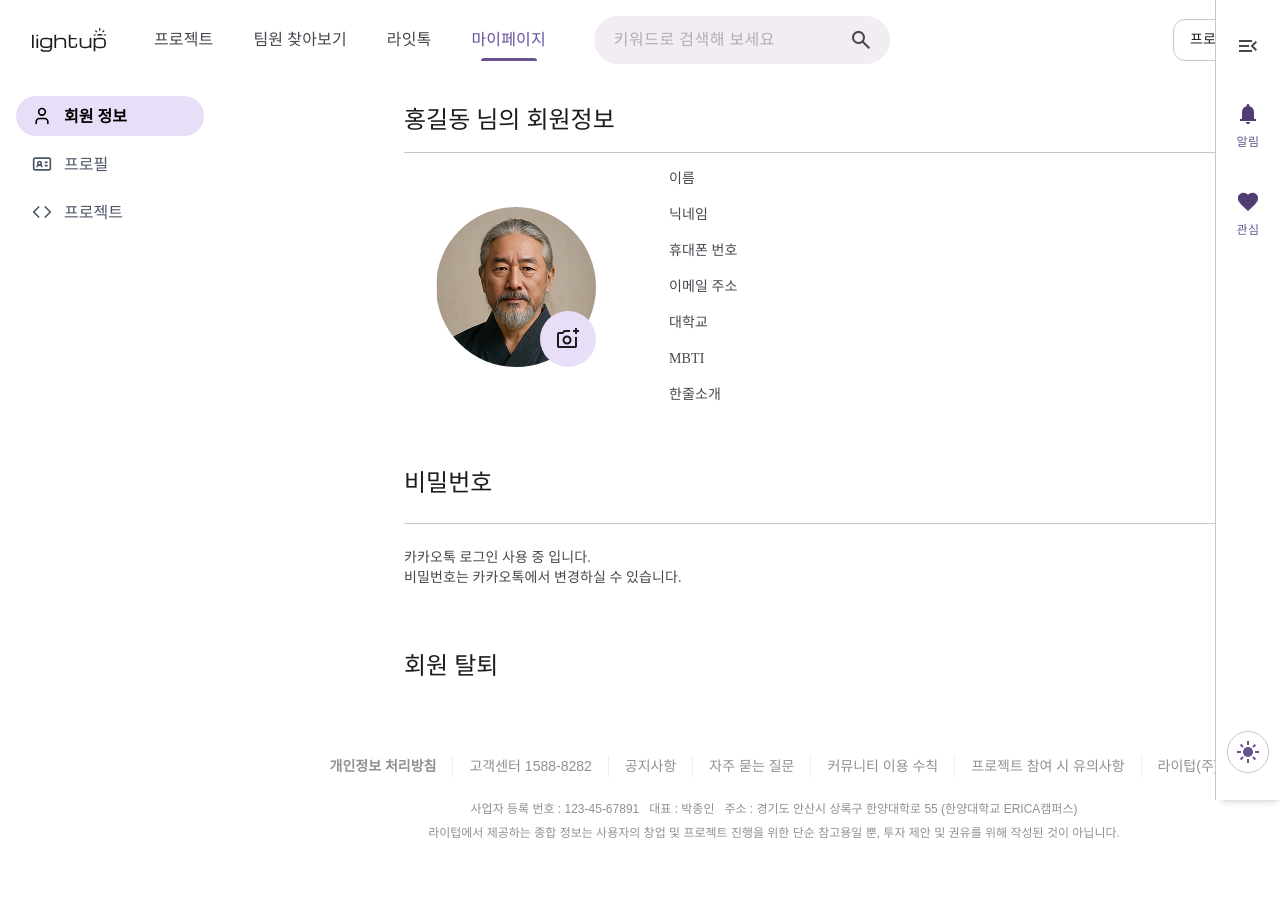
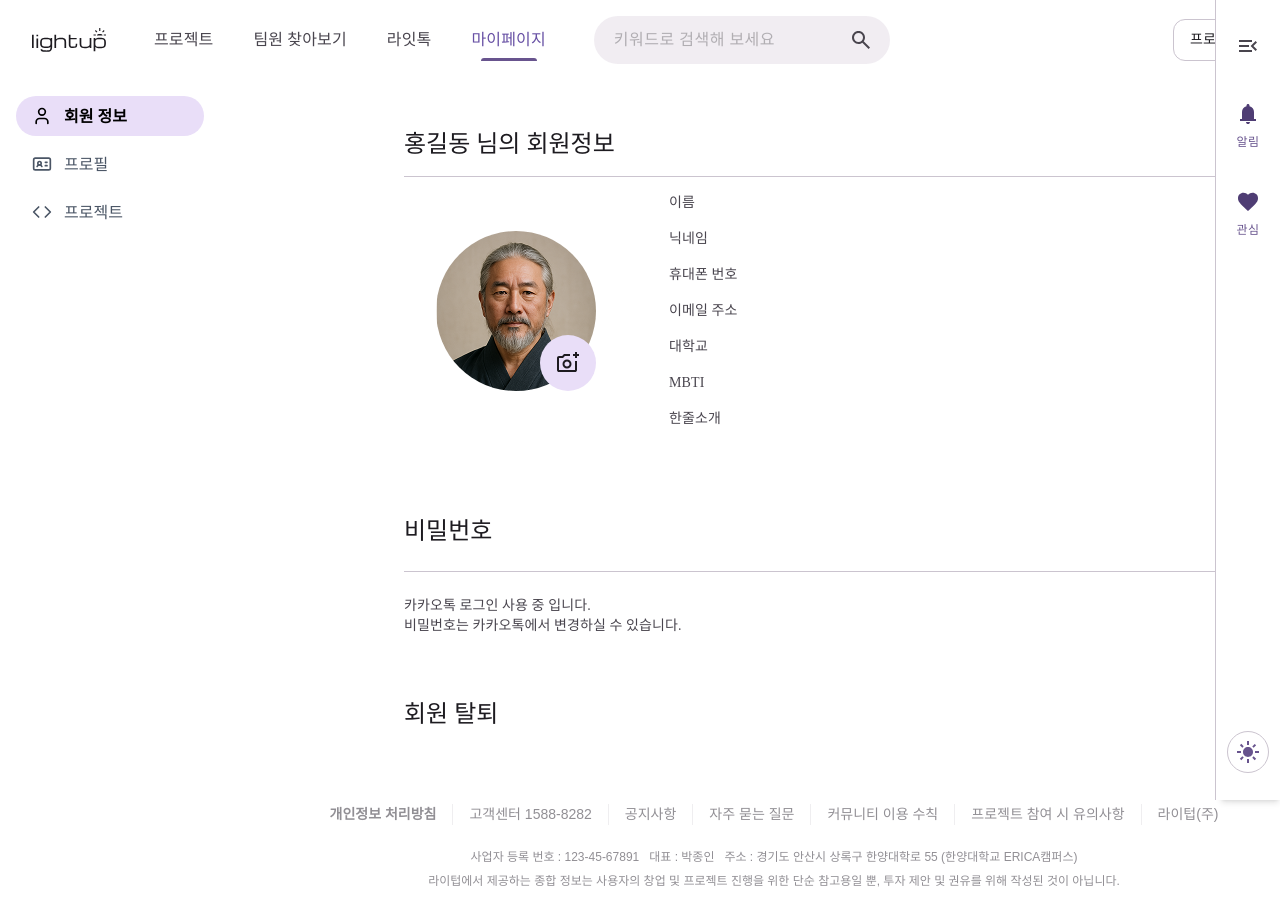
Before and after one commit to 1ronPark/Front-end, a React (Vite) app: page /myprofile in a window 1280 px wide. Shown: the top 919 px of the page. Before the commit the page ends 871 px from the top, so only its background shows below. Built offline with nearby package versions, Linux system fonts and the light colour scheme; a web font is replaced by a local one.

Commit message:
fx: 깃 병합

```diff
--- a/src/components/mypage/myInfo/MyInfo.tsx
+++ b/src/components/mypage/myInfo/MyInfo.tsx
@@ -5,7 +5,7 @@ import { useState } from "react";
 import MyInfoEditModal from "../modal/MyInfoEditModal";
 import addPhotoIcon from "../../../assets/icons/mypage/ic_camera.svg";
 import AddPhotoModal from "../modal/AddPhotoModal";
-import type { MyInfoProps } from '../../../types/MyInfoProps';
+import type { MyInfoProps } from "../../../types/MyInfoProps";
 
 const MyInfo = (myProps: MyInfoProps) => {
   const [editModalOpen, setEditModalOpen] = useState<boolean>(false);
@@ -14,7 +14,7 @@ const MyInfo = (myProps: MyInfoProps) => {
   return (
     <div className="w-[1280px] flex flex-col items-start gap-[62px]">
       {/* 회원정보 */}
-      <div className="flex flex-col px-[160px] gap-4">
+      <div className="flex flex-col px-[160px] gap-4 py-6">
         {/* header */}
         <div className="flex justify-between items-center w-[960px] h-[32px]">
           <p className="headline-small-emphasis">
```
